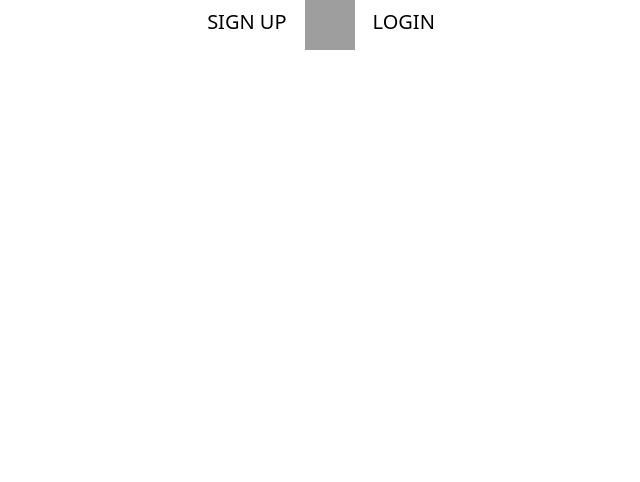
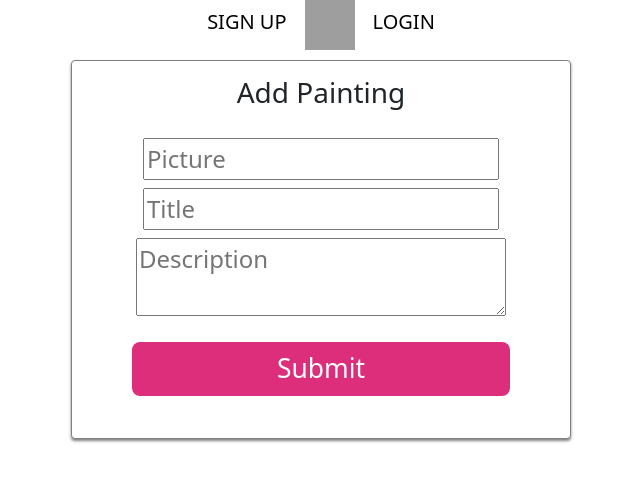
Before and after one commit to Openbank-Java-Bootcamp/Luci-Artgram-Client, a React (Create React App) app: page /profile in a window 1280 px wide. Before the commit this address had no page. Shown: the top 482 px of the page, without its empty margins (319-959 px from the left). Built offline with nearby package versions, Linux system fonts and the light colour scheme; no server answers; grey boxes are pictures that could not be loaded.

Commit message:
Some new Pages and styles

```diff
--- a/src/App.js
+++ b/src/App.js
@@ -8,6 +8,7 @@ import SignupPage from "./pages/SignupPage";
 import IsAnon from "./components/IsAnon";
 import LoginPage from "./pages/LoginPage";
 import IsPrivate from "./components/IsPrivate";
+import ProfilePage from "./pages/ProfilePage";
 
 function App() {
   return (
@@ -23,6 +24,7 @@ function App() {
             </IsPrivate>
           }
         />
+        <Route path="/profile" element={<ProfilePage />} />
         <Route
           path="/signup"
           element={
--- a/src/components/AddPainting.js
+++ b/src/components/AddPainting.js
@@ -1,5 +1,72 @@
-function AddPainting(){
+import { useState } from "react";
+import axios from "axios";
 
+const API_URL = "http://localhost:5005";
+
+function AddPainting(props) {
+  const [picturePath, setPicturePath] = useState("");
+  const [title, setTitle] = useState("");
+  const [description, setDescription] = useState("");
+
+  const handleSubmit = (e) => {
+    e.preventDefault();
+    const requestBody = { picturePath, title, description };
+
+    const storedToken = localStorage.getItem("authToken");
+
+    axios
+      .post(`${API_URL}/api/paintings`, requestBody, {
+        headers: { Authorization: `Bearer ${storedToken}` },
+      })
+      .then((response) => {
+        setPicturePath("");
+        setTitle("");
+        setDescription("");
+
+        props.refreshPaintings();
+      })
+      .catch((error) => console.log(error));
+  };
+
+  return (
+    <div className="AddPainting">
+      <h3>Add Painting</h3>
+
+      <form onSubmit={handleSubmit}>
+        <label>
+          <h1></h1>
+        </label>
+        <input
+          type="text"
+          name="picturePath"
+          value={picturePath}
+          placeholder="Picture"
+          onChange={(e) => setPicturePath(e.target.value)}
+        />
+        <label>
+          <h1></h1>
+        </label>
+        <input
+          type="text"
+          name="title"
+          value={title}
+          placeholder="Title"
+          onChange={(e) => setTitle(e.target.value)}
+        />
+        <label>
+          <h1></h1>
+        </label>
+        <textarea
+          type="text"
+          name="description"
+          placeholder="Description"
+          value={description}
+          onChange={(e) => setDescription(e.target.value)}
+        />
+        <button type="submit">Submit</button>
+      </form>
+    </div>
+  );
 }
 
 export default AddPainting;
--- a/src/components/IsAnon.js
+++ b/src/components/IsAnon.js
@@ -8,7 +8,7 @@ function IsAnon({ children }) {
   if (isLoading) return <p>Loading ...</p>;
 
   if (isLoggedIn) {
-    return <Navigate to="/home" />;
+    return <Navigate to="/paintings" />;
   } else {
     return children;
   }
--- a/src/components/IsPrivate.js
+++ b/src/components/IsPrivate.js
@@ -10,7 +10,7 @@ function IsPrivate({ children }) {
 
   if (!isLoggedIn) {
 
-    return <Navigate to="/login" />;
+    return <Navigate to="/api/auth/login" />;
   } else {
 
     return children;
--- a/src/components/Navbar.js
+++ b/src/components/Navbar.js
@@ -3,19 +3,19 @@ import Logo from "../assets/ARTGRAM.png";
 import Search from "../assets/search.png";
 import { useContext } from "react";
 import { AuthContext } from "../context/auth.context";
-import { Button, Form, FormControl, Nav } from "react-bootstrap";
+import { Button} from "react-bootstrap";
 
 function Navbar() {
   const { isLoggedIn, user, logOutUser } = useContext(AuthContext);
 
   return (
     <div className="navbar-container">
-      <nav fixed="top" expand="lg" bg="light">
+      <nav className="nav-fixed">
         {isLoggedIn && (
           <>
             <img src={Logo} width="50" height="50" alt="logo" />
             <Link className="home-nav" to="/paintings">
-              HOME
+              GALLERY
             </Link>
             <Link className="home-nav" to="/profile">
               {user && user.name}
--- a/src/components/PaintingCard.js
+++ b/src/components/PaintingCard.js
@@ -1,15 +1,17 @@
+import { Button } from "bootstrap";
 import { Link } from "react-router-dom";
 
 
-function PaintingCard({ description, picturePath, title, id }) {
+function PaintingCard({ picturePath, title, id }) {
   return (
-    <div className="PictureCard card">
-      <Link to={`/paintings/${id}`}>
-        <img src={picturePath} alt={title}/>
+    <div className="PictureCard card" style={{ width: '30rem' }}>
+      <Link className="linkCard" to={`/paintings/${id}`}>
+        <img variant="top" width={"300px"} src={picturePath} alt={title}/>
         <h3>{title}</h3>
-        <p style={{ maxWidth: "400px" }}>{description}</p>
+        <h4>💜</h4>
       </Link>
     </div>
+
   );
 }
 
--- a/src/context/auth.context.js
+++ b/src/context/auth.context.js
@@ -22,7 +22,7 @@ function AuthProviderWrapper(props) {
     if (storedToken) {
       // We must send the JWT token in the request's "Authorization" Headers
       axios
-        .get(`${API_URL}/auth/verify`, {
+        .get(`${API_URL}/api/auth/verify`, {
           headers: { Authorization: `Bearer ${storedToken}` },
         })
         .then((response) => {
--- a/src/index.css
+++ b/src/index.css
@@ -23,6 +23,16 @@ code {
   margin-right: 30px;
 }
 
+.nav-fixed{
+  position: fixed;
+  top: 0;
+  left: 0;
+  z-index: 9999;
+   width: 100%;
+   height: 50px;
+    background-color: white;
+}
+
 .home-nav{
   font-size: 20px;
   text-decoration: none;
@@ -46,7 +56,8 @@ text-align: justify;
 }
 
 .SignupPage form,
-.LoginPage form {
+.LoginPage form,
+.AddPainting form {
   display: flex;
   flex-direction: column;
   align-items:center;
@@ -61,7 +72,8 @@ text-align: justify;
 }
 
 .SignupPage,
-.LoginPage {
+.LoginPage,
+.AddPainting {
   background: rgb(255, 255, 255);
   border: 1px solid grey;
   box-shadow: 0px 2px 3px grey;
@@ -74,7 +86,8 @@ text-align: justify;
 }
 
 .SignupPage button,
-.LoginPage button {
+.LoginPage button,
+.AddPainting button {
   padding:0.28em 5.5em;
   border-radius: 8px;
   color:#fff;
@@ -94,3 +107,29 @@ text-align: justify;
 .logo{
   width: 220px;
 }
+
+.AddPainting textarea{
+  width: 370px;
+}
+
+.card {
+  width: 400px;
+  padding: 10px;
+  box-shadow: 0px 2px 3px grey;
+  margin: 70px;
+  margin-bottom: 20px;
+  background: #94a7c8;
+  border-radius: 4px;
+}
+
+.linkCard{
+  text-decoration: none;
+  color: black;
+}
+
+.PaintingListPage{
+  display: flex;
+  flex-direction: row-reverse;
+  margin: 10px;
+
+}
--- a/src/pages/HomePage.js
+++ b/src/pages/HomePage.js
@@ -1,4 +1,4 @@
-// src/pages/ProjectListPage.js
+
 
 import { useState, useEffect } from "react";
 import axios from "axios";
@@ -8,7 +8,7 @@ import PaintingCard from "../components/PaintingCard";
 const API_URL = "http://localhost:5005";
 
 function HomePage() {
-  const [paintings, setPainting] = useState([]);
+  const [paintings, setPaintings] = useState([]);
 
   const getAllPaintings = () => {
     const storedToken = localStorage.getItem("authToken");
@@ -17,7 +17,7 @@ function HomePage() {
       .get(`${API_URL}/api/paintings`, {
         headers: { Authorization: `Bearer ${storedToken}` },
       })
-      .then((response) => setPainting(response.data))
+      .then((response) => setPaintings(response.data))
       .catch((error) => console.log(error));
   };
 
@@ -27,7 +27,6 @@ function HomePage() {
 
   return (
     <div className="PaintingListPage">
-      <AddPainting refreshPaintings={getAllPaintings} />
 
       {paintings.map((painting) => (
         <PaintingCard key={painting.id} {...painting} />
--- a/src/pages/LoginPage.js
+++ b/src/pages/LoginPage.js
@@ -25,9 +25,8 @@ function LoginPage(props) {
     const requestBody = { email, password };
 
     axios
-      .post(`${API_URL}/auth/login`, requestBody)
+      .post(`${API_URL}/api/auth/login`, requestBody)
       .then((response) => {
-
         console.log("JWT token", response.data.authToken);
 
         storeToken(response.data.authToken);
@@ -35,8 +34,9 @@ function LoginPage(props) {
         navigate("/paintings");
       })
       .catch((error) => {
-        const errorDescription = error.response.data.errors[0].defaultMessage;
-        setErrorMessage(errorDescription);
+        console.log(error);
+        //const errorDescription = error.response.data.errors[0].defaultMessage;
+        //setErrorMessage(errorDescription);
       });
   };
 
@@ -46,11 +46,22 @@ function LoginPage(props) {
       <h5>Welcome back!</h5>
 
       <form onSubmit={handleLoginSubmit}>
-        <label> <h1> </h1></label>
+        <label>
+          {" "}
+          <h1> </h1>
+        </label>
 
-        <input type="email" name="email" placeholder="Email" value={email} onChange={handleEmail} />
+        <input
+          type="email"
+          name="email"
+          placeholder="Email"
+          value={email}
+          onChange={handleEmail}
+        />
 
-        <label><h1> </h1> </label>
+        <label>
+          <h1> </h1>{" "}
+        </label>
         <input
           type="password"
           name="password"
@@ -58,14 +69,17 @@ function LoginPage(props) {
           value={password}
           onChange={handlePassword}
         />
-          <button variant="dark" type="submit">LOGIN</button>
-
-
+        <button variant="dark" type="submit">
+          LOGIN
+        </button>
       </form>
       {errorMessage && <p className="error-message">{errorMessage}</p>}
 
       <p>Don't have an account yet?</p>
-      <Link className="home-nav" to={"/signup"}> Sign Up</Link>
+      <Link className="home-nav" to={"/signup"}>
+        {" "}
+        Sign Up
+      </Link>
     </div>
   );
 }
--- a/src/pages/ProfilePage.js
+++ b/src/pages/ProfilePage.js
@@ -0,0 +1,39 @@
+import axios from "axios";
+import { useEffect, useState } from "react";
+import AddPainting from "../components/AddPainting";
+import PaintingCard from "../components/PaintingCard";
+
+const API_URL = "http://localhost:5005";
+
+function ProfilePage(props){
+    const [userPaintings, setUserPaintings] = useState([]);
+
+    const getAllUserPaintings = () => {
+      const storedToken = localStorage.getItem("authToken");
+
+      axios
+        .get(`${API_URL}/api/paintings`, {
+          headers: { Authorization: `Bearer ${storedToken}` },
+        })
+        .then((response) => setUserPaintings(response.data))
+        .catch((error) => console.log(error));
+    };
+
+    useEffect(() => {
+      getAllUserPaintings();
+    }, []);
+
+return(
+    <div className="ProfilePage">
+        <div>
+               <AddPainting refreshPaintings={getAllUserPaintings}/>
+        </div>
+
+
+
+    </div>
+
+)
+}
+
+export default ProfilePage;
--- a/src/pages/SignupPage.js
+++ b/src/pages/SignupPage.js
@@ -22,7 +22,7 @@ function SignupPage(props) {
     const requestBody = { email, password, name };
 
     axios
-      .post(`${API_URL}/auth/signup`, requestBody)
+      .post(`${API_URL}/api/auth/signup`, requestBody)
       .then((response) => {
         navigate("/login");
       })
```
